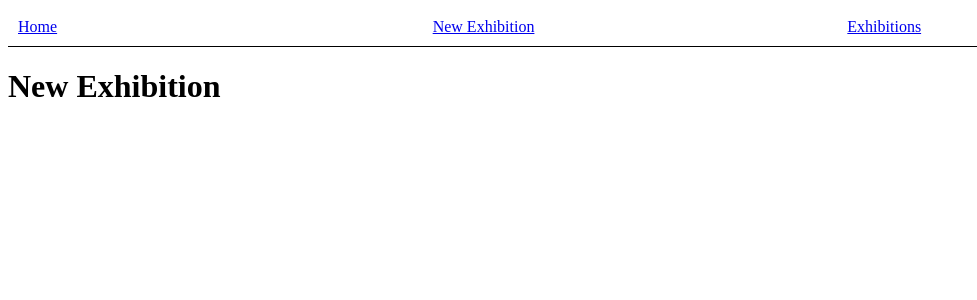
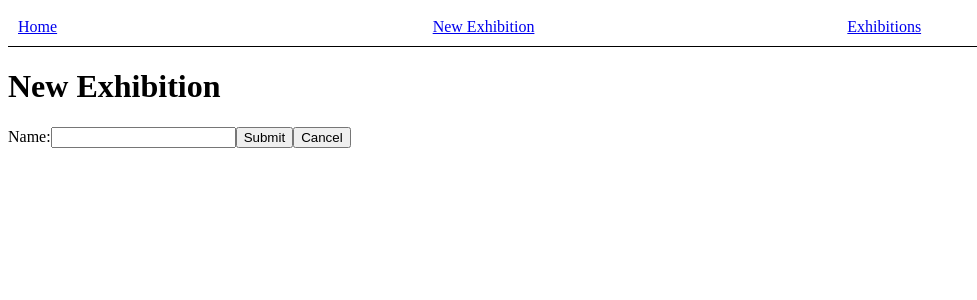
Before and after one commit to IsaacAlbiston/virtual-exhibition, a React (Vite) app in the folder front-end/: page /new-exhibition in a window 1280 px wide. Shown: the top 300 px of the page, without its empty margins (0-977 px from the left). Built offline with nearby package versions, Linux system fonts and the light colour scheme.

Commit message:
Implement naming new exhibitions

```diff
--- a/front-end/src/App.tsx
+++ b/front-end/src/App.tsx
@@ -4,16 +4,20 @@ import NavBar from './components/NavBar'
 import HomePage from './pages/HomePage'
 import NewExhibitionPage from './pages/NewExhibitionPage'
 import ExhibitionsPage from './pages/ExhibitionsPage'
+import { useState } from 'react'
+import type { Exhibition } from './models/Exhibitions'
 
 function App() {
+
+  const [exhibitions,setExhibitions] = useState<Exhibition[]>([])
 
   return (
     <>
     <NavBar/>
     <Routes>
-      <Route path='/' element={<HomePage/>}/>
-      <Route path='/new-exhibition' element={<NewExhibitionPage/>}/>
-      <Route path='/exhibitions' element={<ExhibitionsPage/>}/>
+      <Route path='/' element={<HomePage exhibitions={exhibitions} setExhibitions={setExhibitions} />}/>
+      <Route path='/new-exhibition' element={<NewExhibitionPage exhibitions={exhibitions} setExhibitions={setExhibitions} />}/>
+      <Route path='/exhibitions' element={<ExhibitionsPage exhibitions={exhibitions} />}/>
     </Routes>
     </>
   )
--- /dev/null
+++ b/front-end/src/components/ExhibitionInfoCard.tsx
@@ -0,0 +1,9 @@
+import type { ExhibitionInfoCardProps } from "../models/ComponentProps"
+
+const ExhibitionInfoCard: React.FC<ExhibitionInfoCardProps> = ({exhibition})=>{
+    return <>
+    <h2>{exhibition.name}</h2>
+    </>
+}
+
+export default ExhibitionInfoCard
--- /dev/null
+++ b/front-end/src/components/ExhibitionList.tsx
@@ -0,0 +1,17 @@
+import type { ExhibitionListProps } from "../models/ComponentProps"
+import type { Exhibition } from "../models/Exhibitions"
+import ExhibitionInfoCard from "./ExhibitionInfoCard"
+
+const ExhibitionList: React.FC<ExhibitionListProps> = ({exhibitions})=>{
+    return <>
+    <ol>
+        {exhibitions.map((exhibition: Exhibition) =>{
+            return <li key={exhibition.name} className="listItem" >
+                <ExhibitionInfoCard exhibition={exhibition} />
+            </li>
+        })}
+    </ol>
+    </>
+}
+
+export default ExhibitionList
--- /dev/null
+++ b/front-end/src/components/NameInput.tsx
@@ -0,0 +1,15 @@
+import type { NameInputProps } from "../models/ComponentProps"
+
+const NameInput: React.FC<NameInputProps> = ({inputName, setInputName})=>{
+
+    const updateInputName = (event:React.ChangeEvent<HTMLInputElement>)=>{
+        setInputName(event.target.value)
+    }
+
+    return<>
+    <label htmlFor="name">Name:</label>
+    <input onChange={updateInputName} id="name" type="text" value={inputName}/>
+    </>
+}
+
+export default NameInput
--- /dev/null
+++ b/front-end/src/components/NewExhibitionForm.tsx
@@ -0,0 +1,41 @@
+import { useState } from "react"
+import type { NewExhibitionFormProps } from "../models/ComponentProps"
+import NameInput from "./NameInput"
+import type { Exhibition } from "../models/Exhibitions"
+import { useNavigate } from "react-router"
+
+const NewExhibitionForm: React.FC<NewExhibitionFormProps> = ({setExhibitions})=>{
+    const [inputName, setInputName] = useState("")
+    const [failedSubmit, setFailedSubmit] = useState(false)
+    const navigate = useNavigate()
+
+    const searchQueryFormSubmit = (event:React.FormEvent<HTMLFormElement>)=>{
+        event.preventDefault()
+        if (inputName!==""){
+            setFailedSubmit(false)
+            setExhibitions(current=>{
+                const newExhibitions: Exhibition[] = current.concat([{
+                    name:inputName,
+                    artworks: []
+                }])
+                return newExhibitions
+            })
+            navigate('/exhibitions')
+        } else {setFailedSubmit(true)}
+    }
+
+    const cancelFormEntry = ()=>{
+        navigate('/')
+    }
+
+    return <form onSubmit={searchQueryFormSubmit}>
+        <NameInput inputName={inputName} setInputName={setInputName}/>
+        {failedSubmit? <p className="font-serif text-red-600 text-center" >Please Enter A Name</p>:null }
+        <>
+        <button className="font-serif rounded-lg bg-white hover:bg-gray-200" > Submit </button>
+        <button onClick={cancelFormEntry} className="font-serif rounded-lg bg-white hover:bg-gray-200" > Cancel </button>
+        </>
+    </form>
+}
+
+export default NewExhibitionForm
--- a/front-end/src/components/SearchResults.tsx
+++ b/front-end/src/components/SearchResults.tsx
@@ -1,4 +1,3 @@
-import type { Key } from "react"
 import ArtworkInfoCard from "./ArtworkInfoCard"
 import type { artworksData } from "../models/DataModels"
 import type { SearchResultsProps } from "../models/SearchResults"
--- /dev/null
+++ b/front-end/src/models/ComponentProps.ts
@@ -0,0 +1,18 @@
+import type { Exhibition } from "./Exhibitions"
+
+export interface NewExhibitionFormProps{
+    setExhibitions: React.Dispatch<React.SetStateAction<Exhibition[]>>
+}
+
+export interface NameInputProps{
+    inputName: string
+    setInputName: React.Dispatch<React.SetStateAction<string>>
+}
+
+export interface ExhibitionListProps{
+    exhibitions: Exhibition[]
+}
+
+export interface ExhibitionInfoCardProps{
+    exhibition: Exhibition
+}
--- /dev/null
+++ b/front-end/src/models/Exhibitions.ts
@@ -0,0 +1,12 @@
+export interface Exhibition {
+    name: string
+    artworks: Artwork[]
+}
+
+interface Artwork{
+    title: string
+    imageURL: string
+    description: string
+    location: string
+    websiteURL: string
+}
--- /dev/null
+++ b/front-end/src/models/PageProps.ts
@@ -0,0 +1,15 @@
+import type { Exhibition } from "./Exhibitions"
+
+export interface HomePageProps {
+    exhibitions: Exhibition[]
+    setExhibitions: React.Dispatch<React.SetStateAction<Exhibition[]>>
+}
+
+export interface NewExhibitionPageProps {
+    exhibitions: Exhibition[]
+    setExhibitions: React.Dispatch<React.SetStateAction<Exhibition[]>>
+}
+
+export interface ExhibitionsPageProps {
+    exhibitions: Exhibition[]
+}
--- a/front-end/src/pages/ExhibitionsPage.tsx
+++ b/front-end/src/pages/ExhibitionsPage.tsx
@@ -1,6 +1,10 @@
-const ExhibitionsPage = ()=>{
+import ExhibitionList from "../components/ExhibitionList"
+import type { ExhibitionsPageProps } from "../models/PageProps"
+
+const ExhibitionsPage: React.FC<ExhibitionsPageProps> = ({exhibitions})=>{
     return <>
     <h1>Exhibitions</h1>
+    <ExhibitionList exhibitions={exhibitions}/>
     </>
 }
 
--- a/front-end/src/pages/HomePage.tsx
+++ b/front-end/src/pages/HomePage.tsx
@@ -3,8 +3,9 @@ import SearchQueryForm from "../components/SearchQueryForm"
 import UseLoadingHook from "../hooks/UseLoadingHook"
 import { searchArtworks } from "../utils/api"
 import SearchResults from "../components/SearchResults"
+import type { HomePageProps } from "../models/PageProps"
 
-const HomePage = ()=>{
+const HomePage: React.FC<HomePageProps> = ({exhibitions,setExhibitions})=>{
     const [searchTerm, setSearchTerm] = useState("")
     const [artworksSearchTerm, setArtworksSearchTerm] = useState({})
 
--- a/front-end/src/pages/NewExhibitionPage.tsx
+++ b/front-end/src/pages/NewExhibitionPage.tsx
@@ -1,6 +1,16 @@
-const NewExhibitionPage = ()=>{
+import { useEffect } from "react"
+import NewExhibitionForm from "../components/NewExhibitionForm"
+import type { NewExhibitionPageProps } from "../models/PageProps"
+
+const NewExhibitionPage: React.FC<NewExhibitionPageProps> = ({exhibitions,setExhibitions})=>{
+
+    useEffect(()=>{
+        console.log(exhibitions)
+    },[exhibitions])
+
     return <>
     <h1>New Exhibition</h1>
+    <NewExhibitionForm setExhibitions={setExhibitions}/>
     </>
 }
 
```
